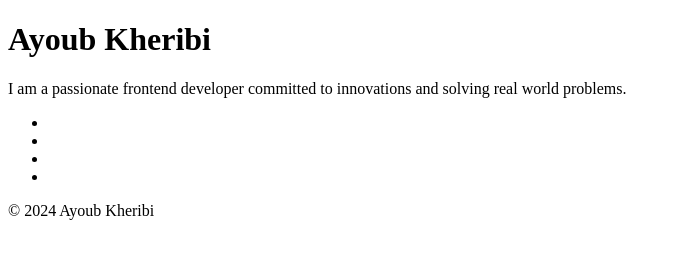
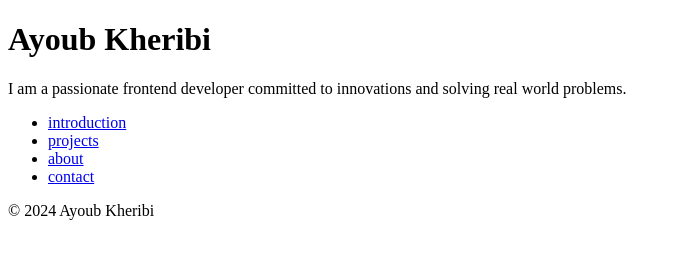
Before and after one commit to ayoubkheribi/My_First_Portfolio, a plain HTML site: page portfolio/index.html in a window 1280 px wide. Shown: the whole page, without its empty margins (0-681 px from the left). Drawn offline with Linux system fonts and the light colour scheme.

Commit message:
added new things

```diff
--- a/portfolio/index.html
+++ b/portfolio/index.html
@@ -11,14 +11,23 @@
     <p>I am a passionate frontend developer committed to innovations and solving real world problems.</p>
     <nav>
       <ul>
-        <li><a href=""></a></li>
-        <li><a href=""></a></li>
-        <li><a href=""></a></li>
-        <li><a href=""></a></li>
+        <li><a href="introduction">introduction</a></li>
+        <li><a href="projects">projects</a></li>
+        <li><a href="about">about</a></li>
+        <li><a href="contact">contact</a></li>
       </ul>
     </nav>
   </header>
-  <section>
+  <section id="introduction">
+
+  </section>
+  <section id="projects">
+
+  </section>
+  <section id="about">
+
+  </section>
+  <section id="contact">
 
   </section>
   <footer>
```
